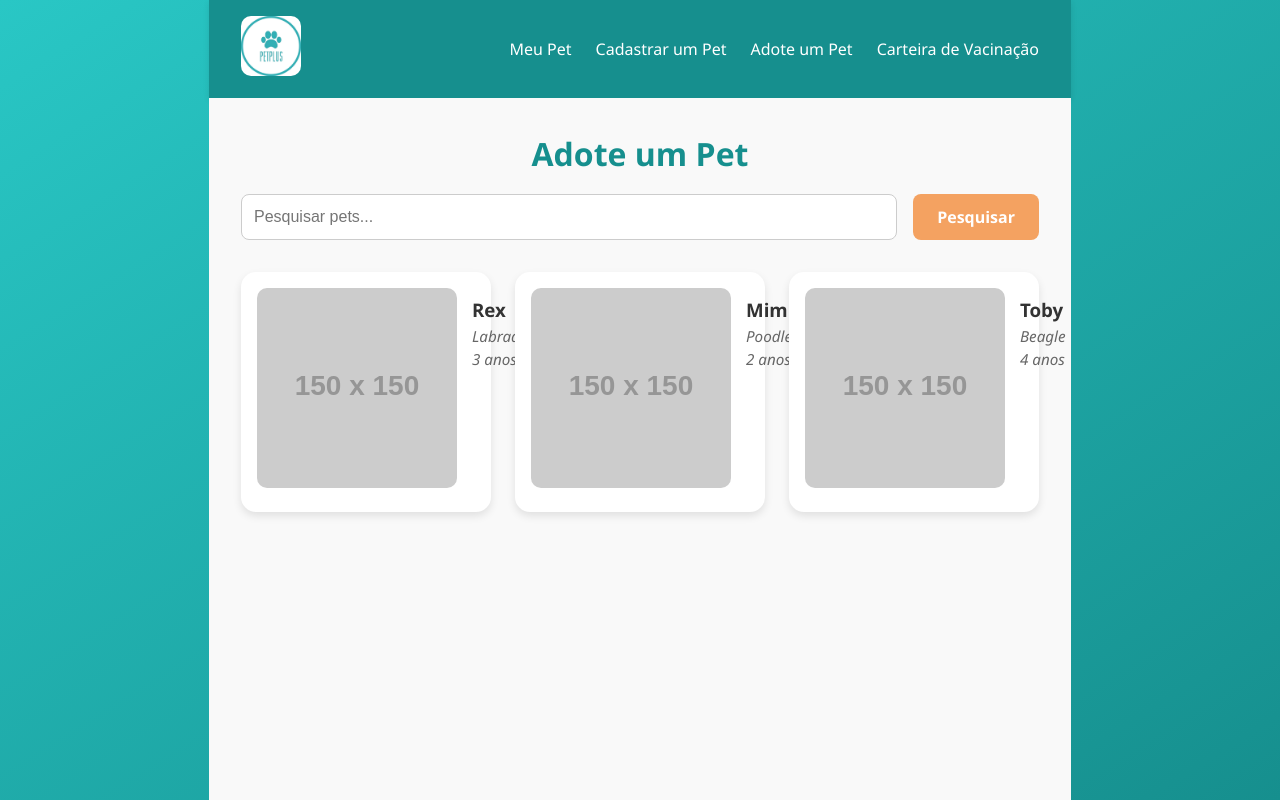
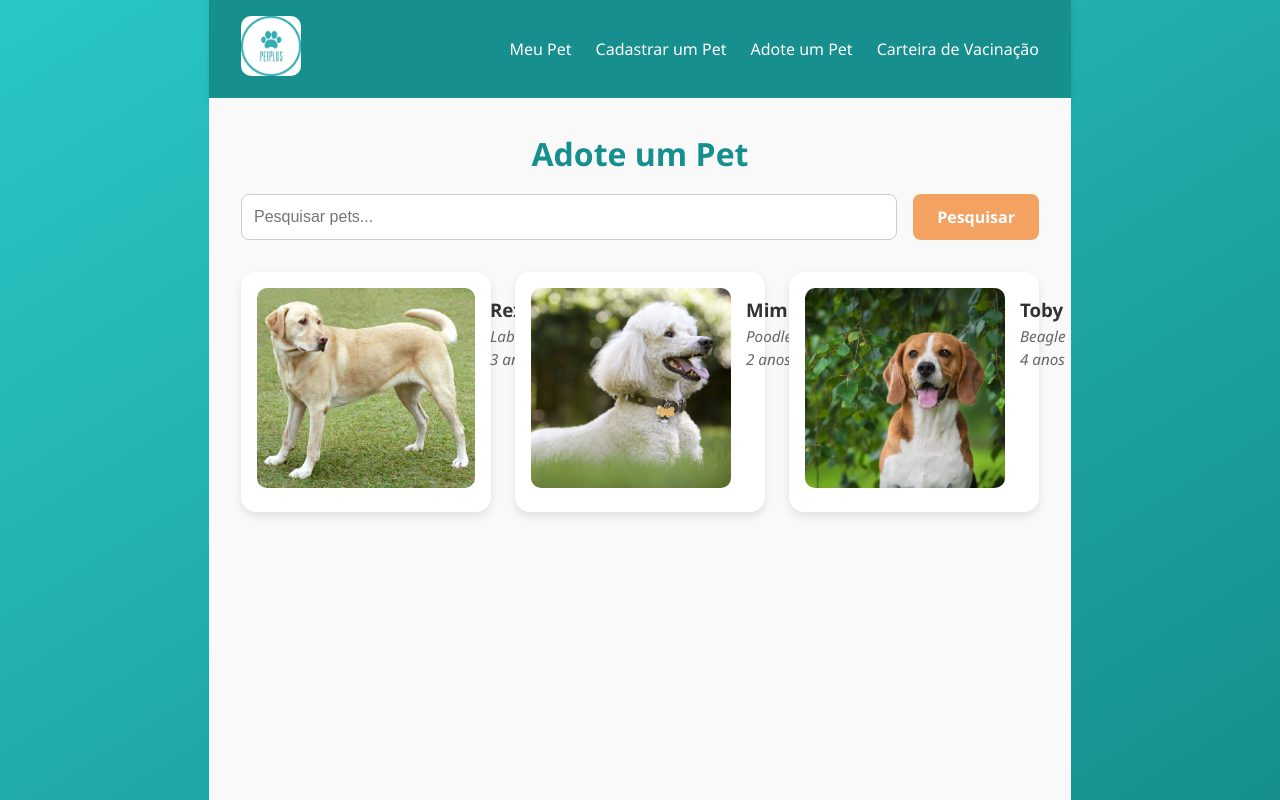
Before and after one commit to GabrielChavier/PetPlus, a React (Vite) app in the folder Frontend/: page /adote-um-pet in a window 1280 px wide. Built offline with nearby package versions, Linux system fonts and the light colour scheme.

Commit message:
Update Adotepet.jsx

```diff
--- a/Frontend/src/pages/Adotepet.jsx
+++ b/Frontend/src/pages/Adotepet.jsx
@@ -23,9 +23,9 @@ function Meupet() {
 
   // Mock de pets caso não tenha nada no localStorage
   const mockPets = [
-    { id: 1, name: 'Rex', breed: 'Labrador', age: '3 anos', image: '' },
-    { id: 2, name: 'Mimi', breed: 'Poodle', age: '2 anos', image: '' },
-    { id: 3, name: 'Toby', breed: 'Beagle', age: '4 anos', image: '' },
+    { id: 1, name: 'Rex', breed: 'Labrador', age: '3 anos', image: '/imagens/labrador.jpg' },
+    { id: 2, name: 'Mimi', breed: 'Poodle', age: '2 anos', image: '/imagens/poodle.jpeg' },
+    { id: 3, name: 'Toby', breed: 'Beagle', age: '4 anos', image: '/imagens/beagle.jpeg' },
   ];
 
   // Função para filtrar pets localmente
```
